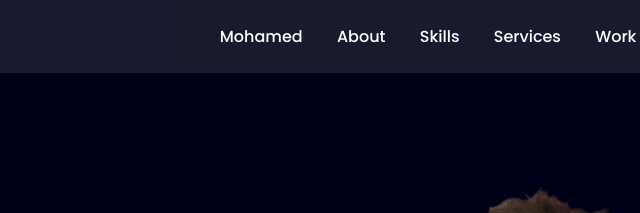
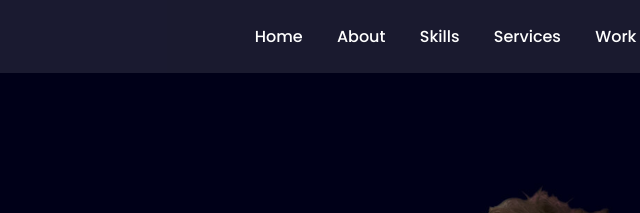
Before and after one commit to MOHAMED694-coder/MON-PORTOFOLIO, a plain HTML site: page index.html in a window 1280 px wide. Shown: the top 213 px of the page, 344-984 px from the left. Drawn offline with nearby package versions, Linux system fonts and the light colour scheme.

Commit message:
je modifier un fichier index

```diff
--- a/index.html
+++ b/index.html
@@ -15,7 +15,7 @@
         <a href="" class="brand" data-aos="zoom-in" data-aos-duration="1000">Adam</a>
         <div class="menu-btn"></div>
         <div class="navigation">
-            <a href="#main" data-aos="fade-up" data-aos-duration="1000" data-aos-delay="100">Mohamed</a>
+            <a href="#main" data-aos="fade-up" data-aos-duration="1000" data-aos-delay="100">Home</a>
             <a href="#about"data-aos="fade-up" data-aos-duration="1000" data-aos-delay="200">About</a>
             <a href="#skills" data-aos="fade-up" data-aos-duration="1000" data-aos-delay="300">Skills</a>
             <a href="#services" data-aos="fade-up" data-aos-duration="1000" data-aos-delay="400">Services</a>
```
